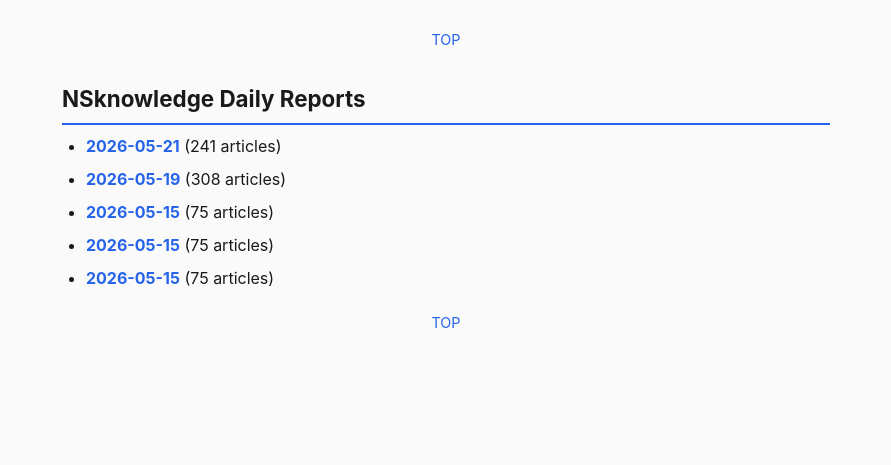
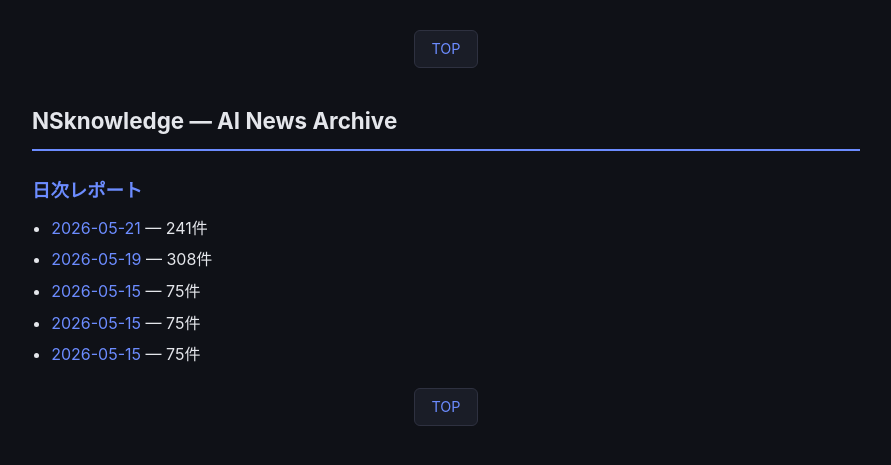
Before and after one commit to otouhu93/nsknowledge-pages, a Jekyll site: the page built from index.md, in a window 1280 px wide. Shown: the top 465 px of the page, without its empty margins (194-1085 px from the left). Built offline with Jekyll 4.4.1, drawn with Linux system fonts in a browser that asks for light colours.

Commit message:
Dark theme: match WebUI design with category-colored article blocks

```diff
--- a/_layouts/report.html
+++ b/_layouts/report.html
@@ -3,38 +3,195 @@
 <head>
 <meta charset="utf-8">
 <meta name="viewport" content="width=device-width, initial-scale=1">
-<title>{{ page.title | default: "AI News Daily Report" }}</title>
+<title>{{ page.title | default: "AI News Report" }}</title>
 <style>
-  * { box-sizing: border-box; margin: 0; padding: 0; }
+  *, *::before, *::after { box-sizing: border-box; margin: 0; padding: 0; }
+
+  :root {
+    --bg: #0f1117;
+    --bg-card: #1a1d27;
+    --bg-input: #252833;
+    --border: #2e3140;
+    --text: #e4e6eb;
+    --text-muted: #8b8fa3;
+    --accent: #6c8cff;
+    --accent-hover: #8da6ff;
+    --cat-new: #4ade80;
+    --cat-discuss: #facc15;
+    --cat-research: #a78bfa;
+    --cat-business: #f87171;
+    --cat-new-bg: rgba(74,222,128,0.08);
+    --cat-discuss-bg: rgba(250,204,21,0.08);
+    --cat-research-bg: rgba(167,139,250,0.08);
+    --cat-business-bg: rgba(248,113,113,0.08);
+    --cat-new-border: rgba(74,222,128,0.3);
+    --cat-discuss-border: rgba(250,204,21,0.3);
+    --cat-research-border: rgba(167,139,250,0.3);
+    --cat-business-border: rgba(248,113,113,0.3);
+  }
+
   body {
-    font-family: -apple-system, BlinkMacSystemFont, "Segoe UI", "Hiragino Sans", sans-serif;
+    font-family: -apple-system, BlinkMacSystemFont, "Segoe UI", "Hiragino Sans", Roboto, sans-serif;
     line-height: 1.7;
-    color: #1a1a1a;
-    background: #fafafa;
+    color: var(--text);
+    background: var(--bg);
     padding: 16px;
-    max-width: 800px;
+    max-width: 860px;
     margin: 0 auto;
   }
-  h1 { font-size: 1.4em; margin: 16px 0 8px; border-bottom: 2px solid #2563eb; padding-bottom: 4px; }
-  h2 { font-size: 1.2em; margin: 20px 0 8px; color: #2563eb; }
-  h3 { font-size: 1.05em; margin: 16px 0 6px; }
+
+  /* ── Typography ── */
+  h1 {
+    font-size: 1.4em;
+    margin: 20px 0 12px;
+    padding-bottom: 8px;
+    border-bottom: 2px solid var(--accent);
+    color: var(--text);
+  }
+
+  h2 {
+    font-size: 1.15em;
+    margin: 24px 0 10px;
+    color: var(--accent);
+  }
+
+  h3 {
+    font-size: 1.05em;
+    margin: 16px 0 8px;
+    color: var(--text);
+  }
+
   p { margin: 6px 0; }
-  a { color: #2563eb; text-decoration: none; word-break: break-all; }
-  a:hover { text-decoration: underline; }
-  ul, ol { padding-left: 1.5em; margin: 6px 0; }
-  li { margin: 3px 0; }
-  hr { border: none; border-top: 1px solid #ddd; margin: 16px 0; }
-  table { width: 100%; border-collapse: collapse; margin: 12px 0; font-size: 0.9em; }
-  th, td { border: 1px solid #ddd; padding: 6px 8px; text-align: left; }
-  th { background: #f0f0f0; }
-  code { background: #f0f0f0; padding: 1px 4px; border-radius: 3px; font-size: 0.9em; }
-  blockquote { border-left: 3px solid #2563eb; padding-left: 12px; color: #555; margin: 8px 0; }
-  .nav { text-align: center; padding: 12px 0; font-size: 0.9em; }
-  .nav a { margin: 0 8px; }
-  strong { color: #1a1a1a; }
+
+  a { color: var(--accent); text-decoration: none; word-break: break-all; }
+  a:hover { color: var(--accent-hover); text-decoration: underline; }
+
+  strong { color: var(--text); }
+
+  /* ── Lists ── */
+  ul, ol { padding-left: 1.2em; margin: 6px 0; }
+  li { margin: 4px 0; line-height: 1.6; }
+
+  hr {
+    border: none;
+    border-top: 1px solid var(--border);
+    margin: 20px 0;
+  }
+
+  /* ── Tables ── */
+  table {
+    width: 100%;
+    border-collapse: collapse;
+    margin: 12px 0;
+    font-size: 0.9em;
+  }
+  th, td {
+    border: 1px solid var(--border);
+    padding: 6px 10px;
+    text-align: left;
+  }
+  th {
+    background: var(--bg-input);
+    color: var(--text-muted);
+    font-weight: 600;
+  }
+  td { background: var(--bg-card); }
+
+  /* ── Code & Blockquote ── */
+  code {
+    background: var(--bg-input);
+    padding: 1px 5px;
+    border-radius: 4px;
+    font-size: 0.9em;
+    color: var(--cat-research);
+  }
+
+  blockquote {
+    border-left: 3px solid var(--accent);
+    padding-left: 14px;
+    color: var(--text-muted);
+    margin: 10px 0;
+  }
+
+  /* ── Navigation ── */
+  .nav {
+    text-align: center;
+    padding: 14px 0;
+    font-size: 0.9em;
+  }
+  .nav a {
+    display: inline-block;
+    margin: 0 10px;
+    padding: 6px 16px;
+    background: var(--bg-card);
+    border: 1px solid var(--border);
+    border-radius: 6px;
+    transition: border-color 0.15s, background 0.15s;
+  }
+  .nav a:hover {
+    border-color: var(--accent);
+    background: var(--bg-input);
+    text-decoration: none;
+  }
+
+  /* ── Category section headers ── */
+  /* ■ 新機能 */
+  h3:has(+ ul) { margin-top: 20px; }
+
+  /* ── Category-colored article blocks ── */
+  /* The daily report uses: ### ■ 新機能 / ■ 議論 / ■ 研究 / ■ ビジネス as section markers.
+     We style the <li> items within those sections using JavaScript below. */
+
+  .cat-block {
+    background: var(--bg-card);
+    border-left: 3px solid var(--border);
+    border-radius: 0 8px 8px 0;
+    padding: 12px 14px;
+    margin: 8px 0;
+    list-style: none;
+  }
+
+  .cat-block.cat-new       { background: var(--cat-new-bg);      border-left-color: var(--cat-new); }
+  .cat-block.cat-discuss    { background: var(--cat-discuss-bg);  border-left-color: var(--cat-discuss); }
+  .cat-block.cat-research   { background: var(--cat-research-bg); border-left-color: var(--cat-research); }
+  .cat-block.cat-business   { background: var(--cat-business-bg); border-left-color: var(--cat-business); }
+
+  /* Pickup items get slightly brighter */
+  h3[id*="pickup"] + ul li,
+  h3:has(+ ul) {
+    font-weight: normal;
+  }
+
+  /* ── Pickup section styling ── */
+  .pickup-card {
+    background: var(--bg-card);
+    border: 1px solid var(--border);
+    border-radius: 10px;
+    padding: 16px 18px;
+    margin: 12px 0;
+  }
+  .pickup-card h3 {
+    margin-top: 0;
+    font-size: 1.05em;
+  }
+
+  /* Category badge in pickup titles: [新機能] etc */
+  .badge-new      { color: var(--cat-new); }
+  .badge-discuss  { color: var(--cat-discuss); }
+  .badge-research { color: var(--cat-research); }
+  .badge-business { color: var(--cat-business); }
+
+  /* ── Responsive ── */
+  @media (max-width: 600px) {
+    body { padding: 10px; }
+    h1 { font-size: 1.2em; }
+    table { font-size: 0.8em; }
+    .cat-block { padding: 10px 12px; }
+  }
 </style>
 </head>
 <body>
+
 <div class="nav">
   <a href="{{ site.baseurl }}/">TOP</a>
 </div>
@@ -44,5 +201,77 @@
 <div class="nav">
   <a href="{{ site.baseurl }}/">TOP</a>
 </div>
+
+<script>
+// Color-code article list items based on their parent category section header.
+(function() {
+  const categoryMap = {
+    '新機能': 'cat-new',
+    '議論':   'cat-discuss',
+    '研究':   'cat-research',
+    'ビジネス': 'cat-business',
+  };
+
+  // Find all h3 that contain category markers (■ 新機能, ■ 議論, etc.)
+  document.querySelectorAll('h3').forEach(h3 => {
+    const text = h3.textContent;
+    for (const [cat, cls] of Object.entries(categoryMap)) {
+      if (text.includes(cat)) {
+        // Find the next <ul> sibling and style its <li> items
+        let next = h3.nextElementSibling;
+        while (next) {
+          if (next.tagName === 'UL') {
+            next.querySelectorAll(':scope > li').forEach(li => {
+              li.classList.add('cat-block', cls);
+            });
+            break;
+          }
+          // Stop if we hit another heading
+          if (next.tagName && next.tagName.match(/^H[1-3]$/)) break;
+          next = next.nextElementSibling;
+        }
+
+        // Also color the h3 itself
+        h3.style.color = getComputedStyle(document.documentElement)
+          .getPropertyValue('--' + cls.replace('cat-', 'cat-'));
+
+        break;
+      }
+    }
+  });
+
+  // Style [カテゴリ] badges in pickup titles
+  document.querySelectorAll('h3').forEach(h3 => {
+    const html = h3.innerHTML;
+    for (const [cat, cls] of Object.entries(categoryMap)) {
+      if (html.includes('[' + cat + ']')) {
+        h3.innerHTML = html.replace(
+          '[' + cat + ']',
+          '<span class="badge-' + cls.replace('cat-', '') + '">[' + cat + ']</span>'
+        );
+        break;
+      }
+    }
+  });
+
+  // Wrap pickup card sections (### N. [カテゴリ] タイトル + paragraphs)
+  document.querySelectorAll('h3').forEach(h3 => {
+    if (/^\d+\./.test(h3.textContent.trim())) {
+      const wrapper = document.createElement('div');
+      wrapper.className = 'pickup-card';
+      h3.parentNode.insertBefore(wrapper, h3);
+      wrapper.appendChild(h3);
+
+      let next = wrapper.nextElementSibling;
+      while (next && next.tagName === 'P') {
+        const following = next.nextElementSibling;
+        wrapper.appendChild(next);
+        next = following;
+      }
+    }
+  });
+})();
+</script>
+
 </body>
 </html>
--- a/index.md
+++ b/index.md
@@ -3,10 +3,21 @@ layout: report
 title: NSknowledge - AI News Archive
 ---
 
-# NSknowledge Daily Reports
+# NSknowledge — AI News Archive
 
-{% assign reports = site.pages | where_exp: "p", "p.path contains 'daily/'" | sort: "date" | reverse %}
+{% assign dailies = site.pages | where_exp: "p", "p.path contains 'daily/'" | sort: "date" | reverse %}
+{% assign weeklies = site.pages | where_exp: "p", "p.path contains 'weekly/'" | sort: "date" | reverse %}
 
-{% for report in reports %}
-- **[{{ report.date }}]({{ report.url | relative_url }})** ({{ report.total_articles }} articles)
+{% if weeklies.size > 0 %}
+## 週次レポート
+
+{% for report in weeklies %}
+- [{{ report.date }}]({{ report.url | relative_url }})
 {% endfor %}
+{% endif %}
+
+## 日次レポート
+
+{% for report in dailies %}
+- [{{ report.date }}]({{ report.url | relative_url }}) — {{ report.total_articles }}件
+{% endfor %}
```
